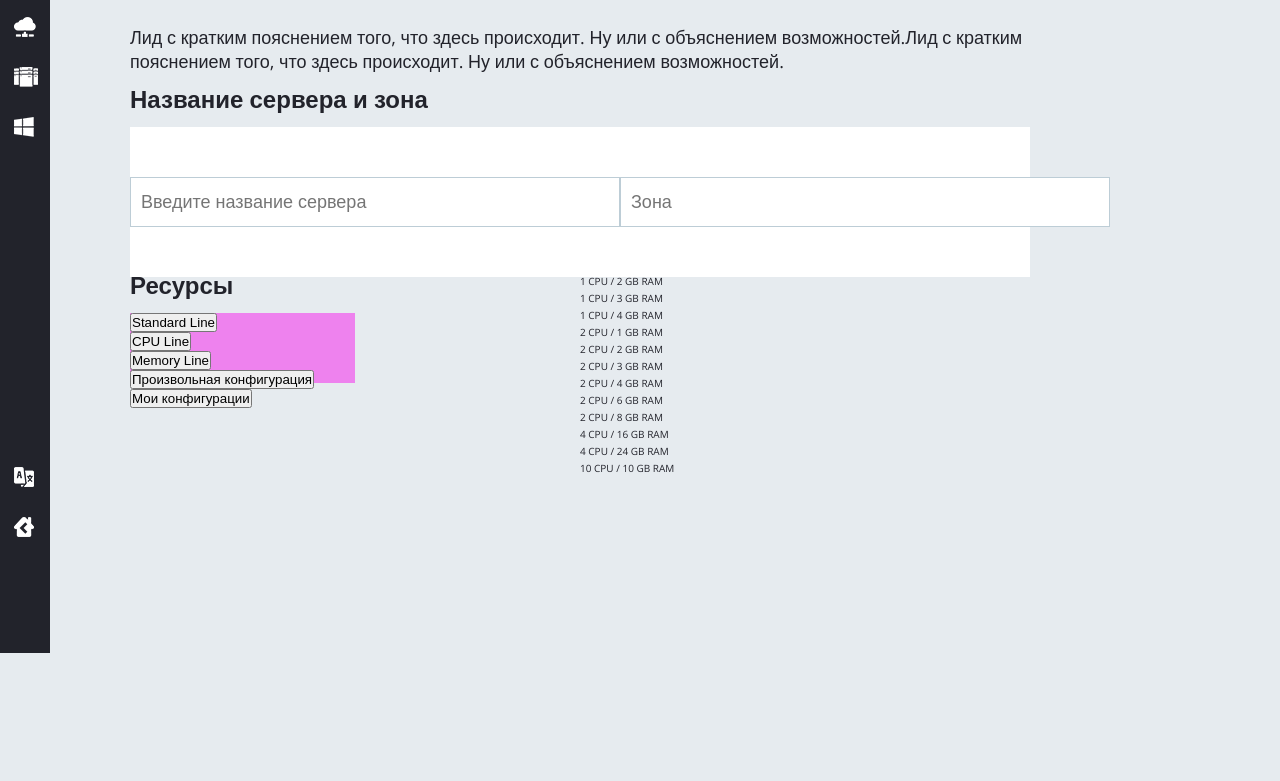
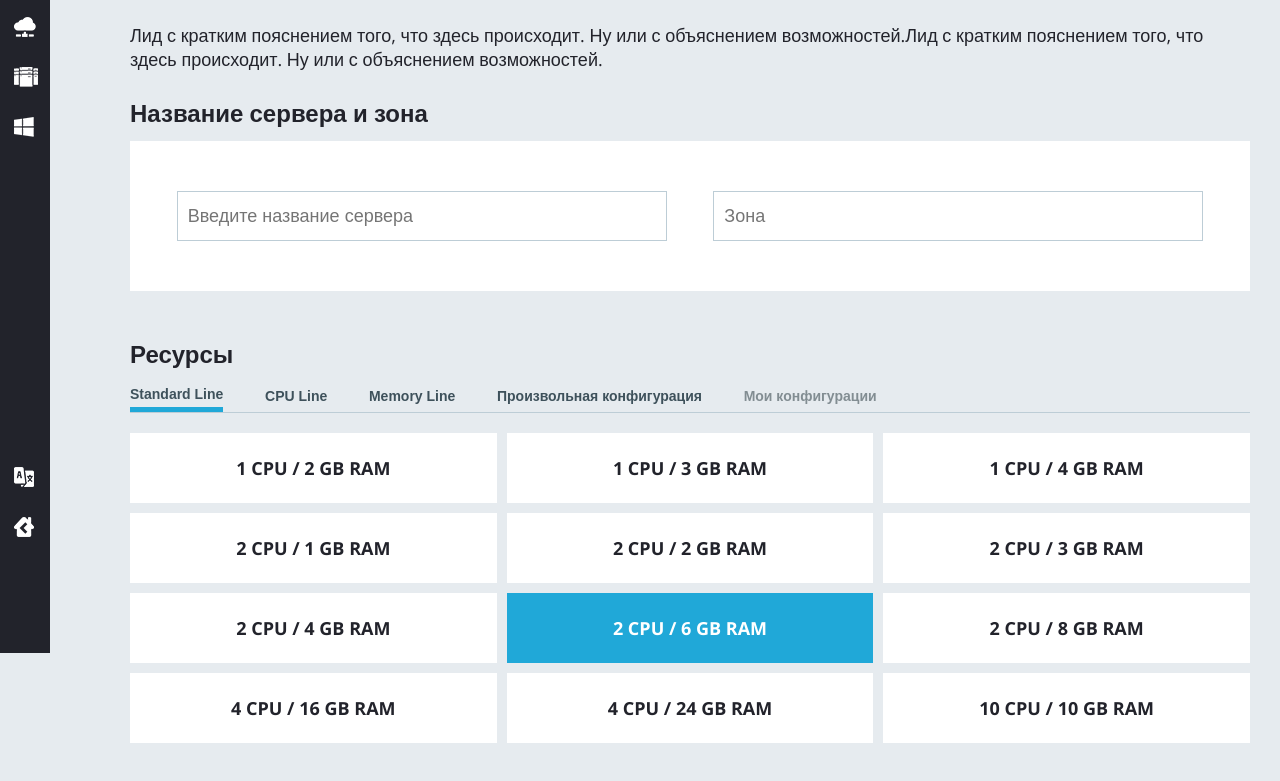
Before and after one commit to oxtnpi/test-ps, a website: page index.html in a window 1280 px wide. Shown: the part 147-928 px from the top of the page. Before the commit the page ends 800 px from the top, so only its background shows below. Drawn offline with nearby package versions, Linux system fonts and the light colour scheme.

Commit message:
add css for resources

```diff
--- a/index.html
+++ b/index.html
@@ -82,8 +82,8 @@
     <li><a class="breadcrumbs__link" href="main-catalog.html">Крошки облако и тп</a></li>
   </ul>
 <h1 class="main__title">Создать новый сервер</h1>
-<p class="main__discription">Лид с кратким пояснением того, что здесь происходит. Ну или с объяснением возможностей.Лид с кратким пояснением того, что здесь происходит. Ну или с объяснением возможностей.</p>
-<section class="search">
+<p class="main__discription u-margin-bottom-medium">Лид с кратким пояснением того, что здесь происходит. Ну или с объяснением возможностей.Лид с кратким пояснением того, что здесь происходит. Ну или с объяснением возможностей.</p>
+<section class="search ">
   <h2 class="search__title">Название сервера и зона</h2>
   <div class="search__container">
     <label class="search__label" for="server-name">
@@ -100,26 +100,26 @@
 <section class="resources">
   <h2 class="resources__title">Ресурсы</h2>
   <ul class="resources-nav">
-    <li class="resources-nav__item"><button class="resources-nav__button">Standard Line</button></li>
+    <li class="resources-nav__item"><button class="resources-nav__button  resources-nav__button--active">Standard Line</button></li>
     <li class="resources-nav__item"><button class="resources-nav__button">CPU Line</button></li>
-    <li class="resources-nav__item"><button class="rresources-nav__button">Memory Line</button></li>
+    <li class="resources-nav__item"><button class="resources-nav__button">Memory Line</button></li>
     <li class="resources-nav__item"><button class="resources-nav__button">Произвольная конфигурация</button></li>
-    <li class="resources-nav__item"><button class="resources-nav__button">Мои конфигурации</button></li>
+    <li class="resources-nav__item"><button class="resources-nav__button  resources-nav__button--unebled">Мои конфигурации</button></li>
   </ul>
 
   <div class="resources-container">
-    <div class="resources-container__item">1 CPU / 2 GB RAM</div>
-    <div class="resources-container__item">1 CPU / 3 GB RAM</div>
-    <div class="resources-container__item">1 CPU / 4 GB RAM</div>
-    <div class="resources-container__item">2 CPU / 1 GB RAM</div>
-    <div class="resources-container__item">2 CPU / 2 GB RAM</div>
-    <div class="resources-container__item">2 CPU / 3 GB RAM</div>
-    <div class="resources-container__item">2 CPU / 4 GB RAM</div>
-    <div class="resources-container__item">2 CPU / 6 GB RAM</div>
-    <div class="resources-container__item">2 CPU / 8 GB RAM</div>
-    <div class="resources-container__item">4 CPU / 16 GB RAM</div>
-    <div class="resources-container__item">4 CPU / 24 GB RAM</div>
-    <div class="resources-container__item">10 CPU / 10 GB RAM</div>
+    <div class="resources-container__item"><span>1 CPU / 2 GB RAM</span> </div>
+    <div class="resources-container__item"><span>1 CPU / 3 GB RAM</span></div>
+    <div class="resources-container__item"><span>1 CPU / 4 GB RAM</span></div>
+    <div class="resources-container__item"><span>2 CPU / 1 GB RAM</span></div>
+    <div class="resources-container__item"><span>2 CPU / 2 GB RAM</span></div>
+    <div class="resources-container__item"><span>2 CPU / 3 GB RAM</span></div>
+    <div class="resources-container__item"><span>2 CPU / 4 GB RAM</span></div>
+    <div class="resources-container__item resources-container__item--active"><span>2 CPU / 6 GB RAM</span></div>
+    <div class="resources-container__item"><span>2 CPU / 8 GB RAM</span></div>
+    <div class="resources-container__item"><span>4 CPU / 16 GB RAM</span></div>
+    <div class="resources-container__item"><span>4 CPU / 24 GB RAM</span></div>
+    <div class="resources-container__item"><span>10 CPU / 10 GB RAM</span></div>
   </div>
 </section>
 
--- a/sass/abstracts/_variables.scss
+++ b/sass/abstracts/_variables.scss
@@ -1,6 +1,7 @@
 //COLORS
 
 $color-primary-font:#22232b;
+$color-text-block: #3e515b;
 $color-secondary-font: #828d92;
 $color-primary-bg: #e6ebef;
 $color-active: #20a8d8;
--- a/sass/base/_utilites.scss
+++ b/sass/base/_utilites.scss
@@ -5,10 +5,10 @@
     @include respond(tab-port) {
         margin-bottom: 5rem !important;
       }}
-.u-margin-bottom-medium{margin-bottom: 4rem !important;
+.u-margin-bottom-medium{margin-bottom: 3rem !important;
 
     @include respond(tab-port) {
-        margin-bottom: 3rem !important;
+        margin-bottom: 1.5rem !important;
       }}
 .u-margin-bottom-small {margin-bottom: 1.5rem !important;}
 
--- a/sass/components/_breadcrumbs.scss
+++ b/sass/components/_breadcrumbs.scss
@@ -1,7 +1,7 @@
 .breadcrumbs{
     list-style: none;
     grid-row: 1/2;
-    grid-column: 2/3;
+    grid-column: 2/4;
     display:flex;
 
 
--- a/sass/components/_resources.scss
+++ b/sass/components/_resources.scss
@@ -1,11 +1,11 @@
 .resources{
-    grid-row: 7/10;
-    grid-column: 2/8;
+    grid-row: 8/10;
+    grid-column: 2/16;
 
     display: grid;
 
-    grid-template-columns: repeat(4,1fr);
-    grid-template-rows: 40px repeat(5,70px);
+    grid-template-columns: repeat(3,1fr);
+    grid-template-rows: 40px 30px repeat(6,70px);
 
     &__title{
         font-size: $font-size-large;
@@ -17,9 +17,70 @@
 
     &-nav{
         grid-row: 2/3;
-        grid-column: 1/2;
+        grid-column: 1/3;
         list-style: none;
-        background-color: violet;
+        display: flex;
+        justify-content: space-between;
+        height: 30px;
+
+
+        &__button{
+            color:$color-text-block;
+            border: 0;
+            background-color: inherit;
+            font-size: $font-size-small;
+            font-weight: 700;
+            line-height: 1.714;
+            height: 30px;
+        }
+
+        &__button--active{
+            border-bottom: 5px solid $color-active;
+
+        }
+
+        &__button:hover,
+        &__button:active{
+            border-bottom: 5px solid $color-active;
+            transform: translateX() ;
+            transition: all .5s;
+        }
+
+        &__button--unebled{
+            color: $color-secondary-font;
+        }
+    }
+
+    &-container{
+        grid-row: 3/-1;
+        grid-column: 1/6;
+
+        display: grid;
+        grid-template-columns:  repeat(3,minmax(36rem,1fr));
+        grid-template-rows: repeat(4,7rem);
+        grid-gap:10px;
+        border-top: 1px solid $color-light;
+        padding-top: 20px;
+
+        &__item{
+            display: flex;
+            justify-content: center;
+            background-color: $color-white;
+
+            span{
+                font-size: $font-size-normal;
+                font-weight: 700;
+                line-height: 1.333;
+                text-align: center;
+                align-self: center;
+            }
+        }
+
+        &__item--active{
+            background-color: $color-active;
+            color: $color-white;
+
+        }
     }
 
 }
--- a/sass/components/_search.scss
+++ b/sass/components/_search.scss
@@ -1,6 +1,6 @@
 .search{
-    grid-row: 4/7;
-    grid-column: 2/8;
+    grid-row: 4/8;
+    grid-column: 2/16;
 
     display: grid;
 
--- a/sass/layout/_header.scss
+++ b/sass/layout/_header.scss
@@ -1,7 +1,7 @@
 .header {
   width: 100vw;
   height: 55px;
-  z-index: 3;
+  z-index: 100;
   position: fixed;
   display: grid;
   grid-template-rows: 55px;
--- a/sass/layout/_main.scss
+++ b/sass/layout/_main.scss
@@ -3,12 +3,13 @@
     height: 85vh;
     padding-top: 20px;
     display: grid;
-    grid-template-columns: 80px repeat(8,1fr);
+    grid-template-columns:  repeat(18,80px);
     grid-template-rows: 40px repeat(10,1fr);
+    z-index: -1;
 
     &__title{
         grid-row: 2/3;
-        grid-column: 2/6;
+        grid-column: 2/8;
         font-size: $font-size-largest;
         font-weight: 700;
         line-height: 1;
@@ -17,7 +18,7 @@
 
     &__discription{
         grid-row: 3/4;
-        grid-column: 2/8;
+        grid-column: 2/16;
         font-size:$font-size-normal;
         line-height: 1.333;
     }
```
Also changed, not shown: css/style.css.
